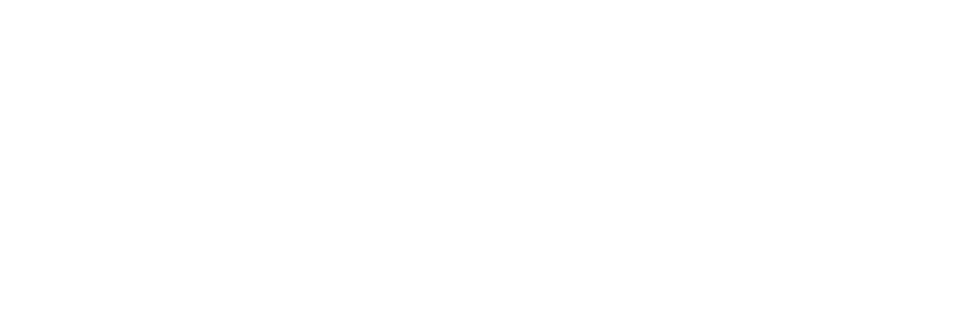
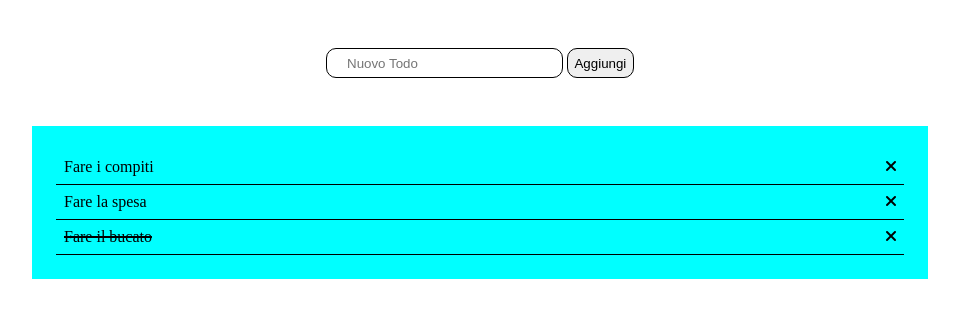
Before and after one commit to Yomakota/vue-todolist, a plain HTML site: page index.html in a window 1280 px wide. Shown: the whole page, without its empty margins (160-1119 px from the left). Drawn offline with nearby package versions, Linux system fonts and the light colour scheme.

Commit message:
add milestone 1-2

```diff
--- a/css/style.css
+++ b/css/style.css
@@ -0,0 +1,45 @@
+/* RESET */
+* {
+    margin: 0;
+    padding: 0;
+    box-sizing: border-box;
+}
+
+/* TODO INPUT */
+
+.input {
+    padding: 3em;
+    text-align: center;
+}
+
+.input input,
+.input button {
+    padding: .5em;
+    border-radius: 10px;
+    border: 1px solid black;
+}
+
+.input input {
+    width: 20%;
+    padding-left: 1.5em;
+}
+
+/* TO-DO-LIST */
+
+.todo-container {
+    background-color: aqua;
+    margin: auto;
+    width: 70%;
+    padding: 1.5em;
+}
+
+.todo-container li {
+    display: flex;
+    justify-content: space-between;
+    padding: .5em;
+    border-bottom: 1px solid black;
+}
+
+.delete {
+    text-decoration: line-through 2px;
+}
--- a/index.html
+++ b/index.html
@@ -1,14 +1,40 @@
 <!DOCTYPE html>
 <html lang="en">
+
 <head>
     <meta charset="UTF-8">
     <meta http-equiv="X-UA-Compatible" content="IE=edge">
     <meta name="viewport" content="width=device-width, initial-scale=1.0">
     <script src="https://cdn.jsdelivr.net/npm/vue@2.6.14/dist/vue.js"></script>
+
+    <link rel="stylesheet" href="https://cdnjs.cloudflare.com/ajax/libs/font-awesome/6.1.1/css/all.min.css"
+        integrity="sha512-KfkfwYDsLkIlwQp6LFnl8zNdLGxu9YAA1QvwINks4PhcElQSvqcyVLLD9aMhXd13uQjoXtEKNosOWaZqXgel0g=="
+        crossorigin="anonymous" referrerpolicy="no-referrer" />
     <link rel="stylesheet" href="css/style.css">
+
     <title>Document</title>
 </head>
+
 <body>
+
+    <div id="root">
+        <div class="input">
+            <input type="text" placeholder="Nuovo Todo">
+            <button>Aggiungi</button>
+        </div>
+
+        <div class="todo-container">
+            <ul v-if="todos.length > 0" >
+                <li v-for="todo, index in todos" :class="{'delete': todo.done }">{{ todo.text }}
+                    <span @click="removeItem(index)"><i class="fa-solid fa-xmark"></i></span>
+                </li>
+            </ul>
+            <p v-else>"Hai finito le cose da fare"</p>
+        </div>
+    </div>
+
+
     <script src="js/script.js"></script>
 </body>
+
 </html>
--- a/js/script.js
+++ b/js/script.js
@@ -10,3 +10,43 @@
 // Visualizzare a fianco ad ogni item ha una "x": cliccando su di essa, il todo viene rimosso dalla lista.
 // MILESTONE 3
 // Predisporre un campo di input testuale e un pulsante "aggiungi": cliccando sul pulsante, il testo digitato viene letto e utilizzato per creare un nuovo todo, che quindi viene aggiunto alla lista dei todo esistenti.
+
+
+// Rifare l'esercizio della to do list.
+// Questa volta però ogni todo sarà un oggetto, formato da due proprietà:
+// - text, una stringa che indica il testo del todo
+// - done, un booleano(true / false) che indica se il todo è stato fatto oppure no
+// MILESTONE 1
+// Stampare all'interno di una lista, un item per ogni todo.
+// Se la proprietà done è uguale a true, visualizzare il testo del todo sbarrato.
+
+var app = new Vue(
+    {
+        el: '#root',
+        data: {
+            todos: [
+                {
+                    text: 'Fare i compiti',
+                    done: false,
+                },
+                {
+                    text: 'Fare la spesa',
+                    done: false,
+                },
+                {
+                    text: 'Fare il bucato',
+                    done: true,
+                },
+            ],
+        },
+
+        // MILESTONE 2
+        // Visualizzare a fianco ad ogni item ha una "x": cliccando su di essa, il todo viene rimosso dalla lista.
+        methods: {
+            removeItem(index) {
+                this.todos.splice(index, 1);
+            }
+        },
+
+    }
+);
```
